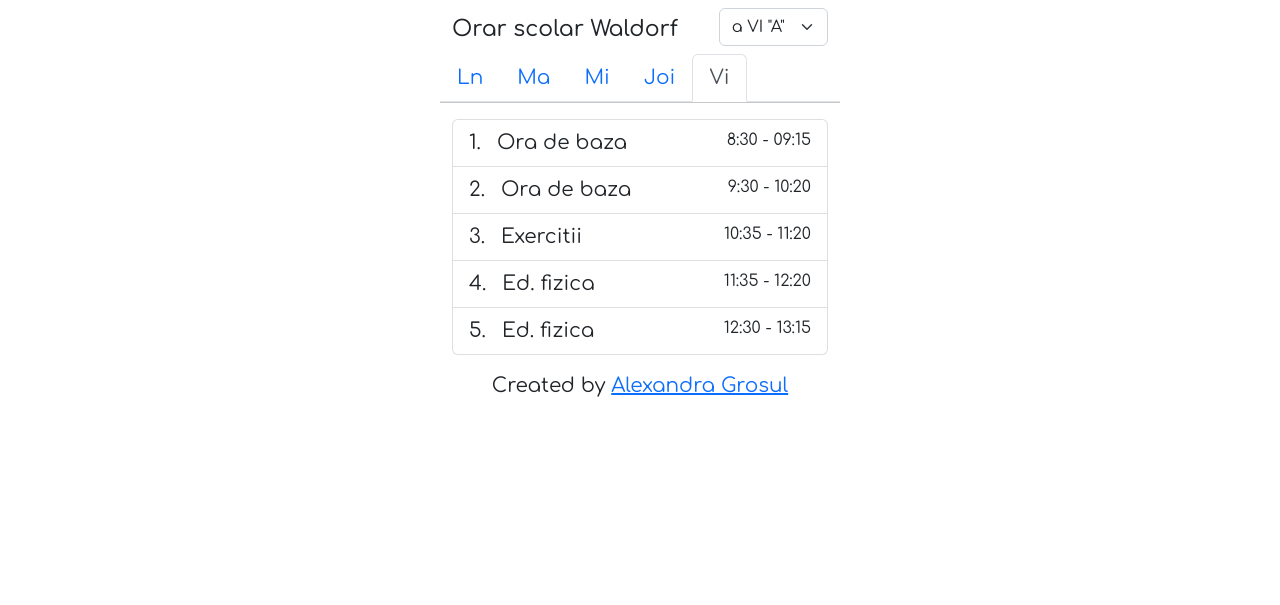
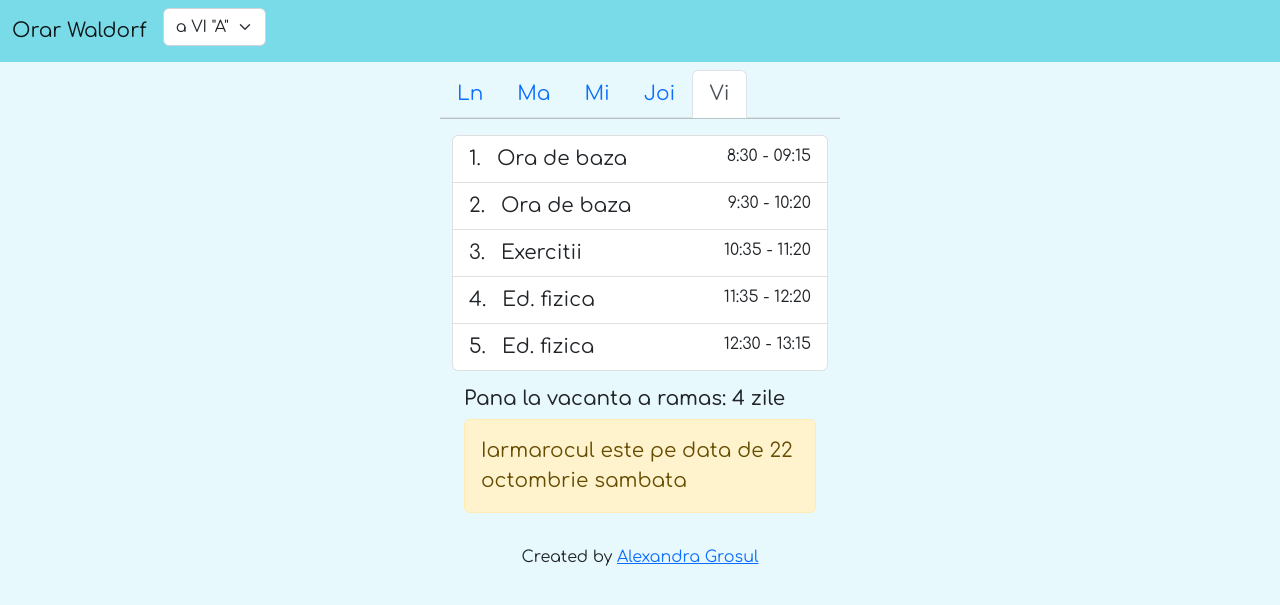
Before and after one commit to alexandragrosul/orar, a PHP site: page / in a window 1280 px wide. Shown: the top 605 px of the page. Run offline with PHP 8.4, Linux system fonts and the light colour scheme.

Commit message:
added colors and days to vacation

```diff
--- a/app.js
+++ b/app.js
@@ -252,5 +252,5 @@ console.log({
 console.log({
     today
 })
-
-console.log(Math.floor((autumnHolidays.getTime() - today.getTime()) / (1000 * 3600 * 24)))
+const daysToVacation = document.querySelector('#daysToVacation')
+daysToVacation.innerText = Math.floor((autumnHolidays.getTime() - today.getTime()) / (1000 * 3600 * 24))
--- a/index.html
+++ b/index.html
@@ -12,22 +12,61 @@
     <link rel="preconnect" href="https://fonts.googleapis.com">
     <link rel="preconnect" href="https://fonts.gstatic.com" crossorigin>
     <link href="https://fonts.googleapis.com/css2?family=Comfortaa:wght@300;400;500&display=swap" rel="stylesheet">
-    <title>Document</title>
+    <title>Orar scolar Waldorf</title>
 </head>
 
 <body>
-    <div class="app container">
-        <div class="row mt-2">
-            <div class="col-8">
-                <h1 class="mt-2">Orar scolar Waldorf</h1>
-            </div>
-            <div class="col-4">
+    <nav class="navbar navbar-expand-lg bg-light" style="background-color: #79DAE8!important">
+        <div class="container-fluid">
+            <a class="navbar-brand" href="#">Orar Waldorf</a>
+            <div>
                 <select id="clas-selection" class="form-select mb-2" aria-label="Selectati clasa">
                     <option selected value="6A">a VI "A"</option>
                     <option value="2A">a II "A"</option>
 
                 </select>
             </div>
+            <!-- <button class="navbar-toggler" type="button" data-bs-toggle="collapse"
+                data-bs-target="#navbarSupportedContent" aria-controls="navbarSupportedContent" aria-expanded="false"
+                aria-label="Toggle navigation">
+                <span class="navbar-toggler-icon"></span>
+            </button> -->
+            <div class="collapse navbar-collapse" id="navbarSupportedContent">
+                <ul class="navbar-nav me-auto mb-2 mb-lg-0">
+                    <!-- <li class="nav-item">
+                        <a class="nav-link active" aria-current="page" href="#">Home</a>
+                    </li>
+                    <li class="nav-item">
+                        <a class="nav-link" href="#">Link</a>
+                    </li>
+                    <li class="nav-item dropdown">
+                        <a class="nav-link dropdown-toggle" href="#" role="button" data-bs-toggle="dropdown"
+                            aria-expanded="false">
+                            Dropdown
+                        </a>
+                        <ul class="dropdown-menu">
+                            <li><a class="dropdown-item" href="#">Action</a></li>
+                            <li><a class="dropdown-item" href="#">Another action</a></li>
+                            <li>
+                                <hr class="dropdown-divider">
+                            </li>
+                            <li><a class="dropdown-item" href="#">Something else here</a></li>
+                        </ul>
+                    </li>
+                    <li class="nav-item">
+                        <a class="nav-link disabled">Disabled</a>
+                    </li>
+                </ul>
+                <form class="d-flex" role="search">
+                    <input class="form-control me-2" type="search" placeholder="Search" aria-label="Search">
+                    <button class="btn btn-outline-success" type="submit">Search</button>
+                </form> -->
+            </div>
+        </div>
+    </nav>
+    <div class="app container">
+        <div class="row mt-2">
+
 
             <ul class="nav nav-tabs">
                 <li class="nav-item">
@@ -58,10 +97,77 @@
 
             </div>
         </div>
+        <div class="row w-100">
+
+            <div class="col-12 mt-3">
+                <h5>Pana la vacanta a ramas: <span id="daysToVacation"></span> zile</h5>
+                <!-- <div class="accordion" id="accordionExample">
+                    <div class="accordion-item">
+                        <h2 class="accordion-header" id="headingOne">
+                            <button class="accordion-button" type="button" data-bs-toggle="collapse"
+                                data-bs-target="#collapseOne" aria-expanded="true" aria-controls="collapseOne">
+                                Vacantele anului scolar
+                            </button>
+                        </h2>
+                        <div id="collapseOne" class="accordion-collapse collapse show" aria-labelledby="headingOne"
+                            data-bs-parent="#accordionExample">
+                            <div class="accordion-body">
+                                <table class="publicholidays phgtable ">
+                                    <thead>
+                                        <tr>
+                                            <th>Calendar scolara</th>
+                                            <th>Start</th>
+                                            <th>Sfârșit</th>
+                                        </tr>
+                                    </thead>
+                                    <tbody>
+                                        <tr class="even ">
+                                            <td><span class="summary">Prima zi de scolara</span></td>
+                                            <td>1 septembrie 2022<br>(joi)</td>
+                                            <td></td>
+                                        </tr>
+                                        <tr class="odd ">
+                                            <td><span class="summary">Vacanța de toamnă</span></td>
+                                            <td>26 octombrie 2022<br>(miercuri)</td>
+                                            <td>30 octombrie 2022<br>(duminică)</td>
+                                        </tr>
+                                        <tr class="even ">
+                                            <td><span class="summary">Vvacanţa de iarnă</span></td>
+                                            <td>24 decembrie 2022<br>(sâmbătă)</td>
+                                            <td>8 ianuarie 2023<br>(duminică)</td>
+                                        </tr>
+                                        <tr class="odd ">
+                                            <td><span class="summary">Vacanţa de primăvară</span></td>
+                                            <td>8 martie 2023<br>(miercuri)</td>
+                                            <td>12 martie 2023<br>(duminică)</td>
+                                        </tr>
+                                        <tr class="even ">
+                                            <td><span class="summary">Vacanţa de Paşti</span></td>
+                                            <td>15 aprilie 2023<br>(sâmbătă)</td>
+                                            <td>24 aprilie 2023<br>(luni)</td>
+                                        </tr>
+                                        <tr class="odd ">
+                                            <td><span class="summary">Vacanţa de vară</span></td>
+                                            <td>1 iunie 2023<br>(joi)</td>
+                                            <td>31 august 2023<br>(joi)</td>
+                                        </tr>
+                                    </tbody>
+                                </table>
+                            </div>
+                        </div>
+                    </div>
+
+                </div> -->
+                <div class="alert alert-warning" role="alert">
+                    Iarmarocul este pe data de 22 octombrie sambata
+                </div>
+            </div>
+        </div>
 
         <div class="row">
             <div class="col mt-3">
-                <p>Created by <a href="mailto:grosulalexandra@gmail.com?subject=orar-scolar">Alexandra Grosul</a></p>
+                <p style="font-size: 1rem;">Created by <a
+                        href="mailto:grosulalexandra@gmail.com?subject=orar-scolar">Alexandra Grosul</a></p>
             </div>
         </div>
     </div>
--- a/style.css
+++ b/style.css
@@ -1,6 +1,7 @@
 body {
     font-size: 20px;
     font-family: 'Comfortaa', cursive;
+    background-color: #E8F9FD;
 }
 
 h1 {
@@ -23,3 +24,19 @@ h1 {
 .list-group-item{
     display:flex;
 }
+
+.color-primary {
+    color: #A66CFF;
+}
+
+.color-secondare {
+    color: #9C9EFE;
+}
+
+.color-secondare-light {
+    color: #AFB4FF;
+}
+
+.color-bg {
+    color: #B1E1FF;
+}
```
